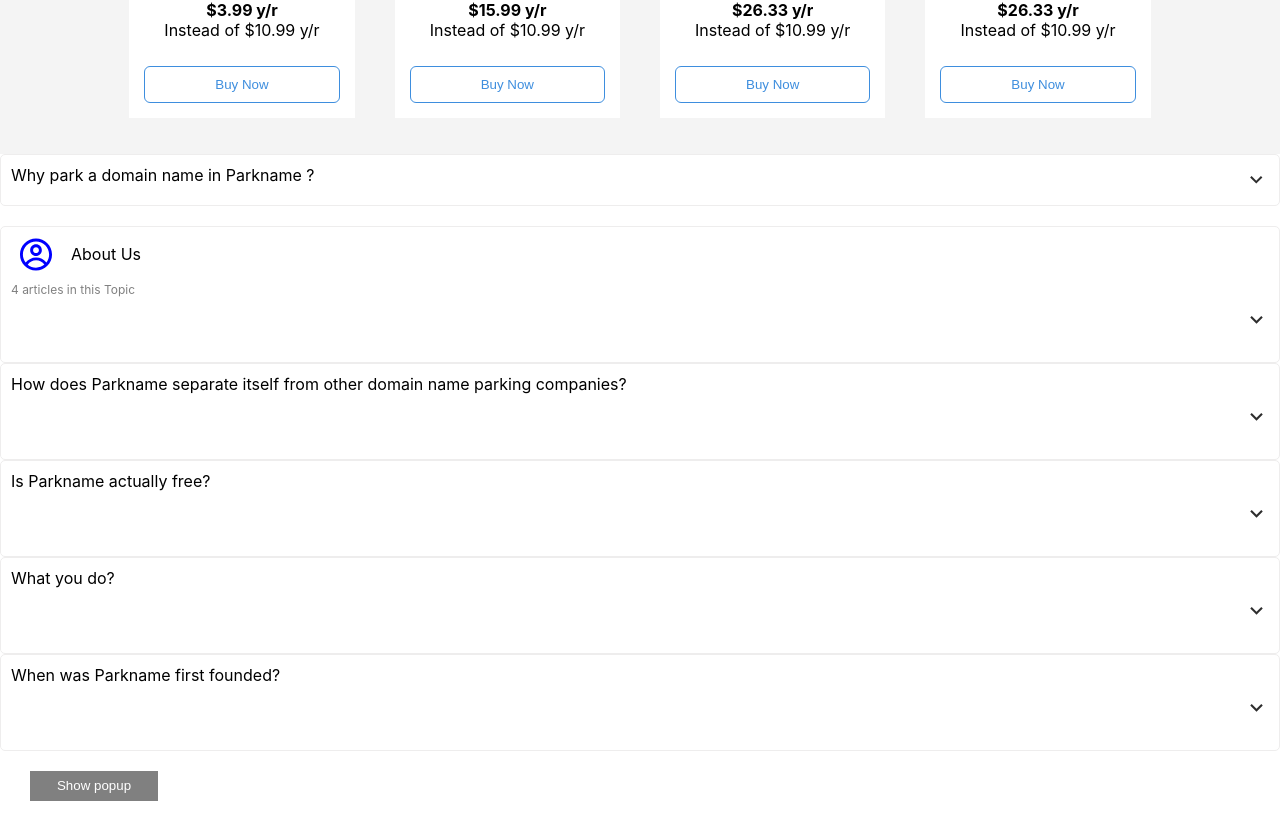
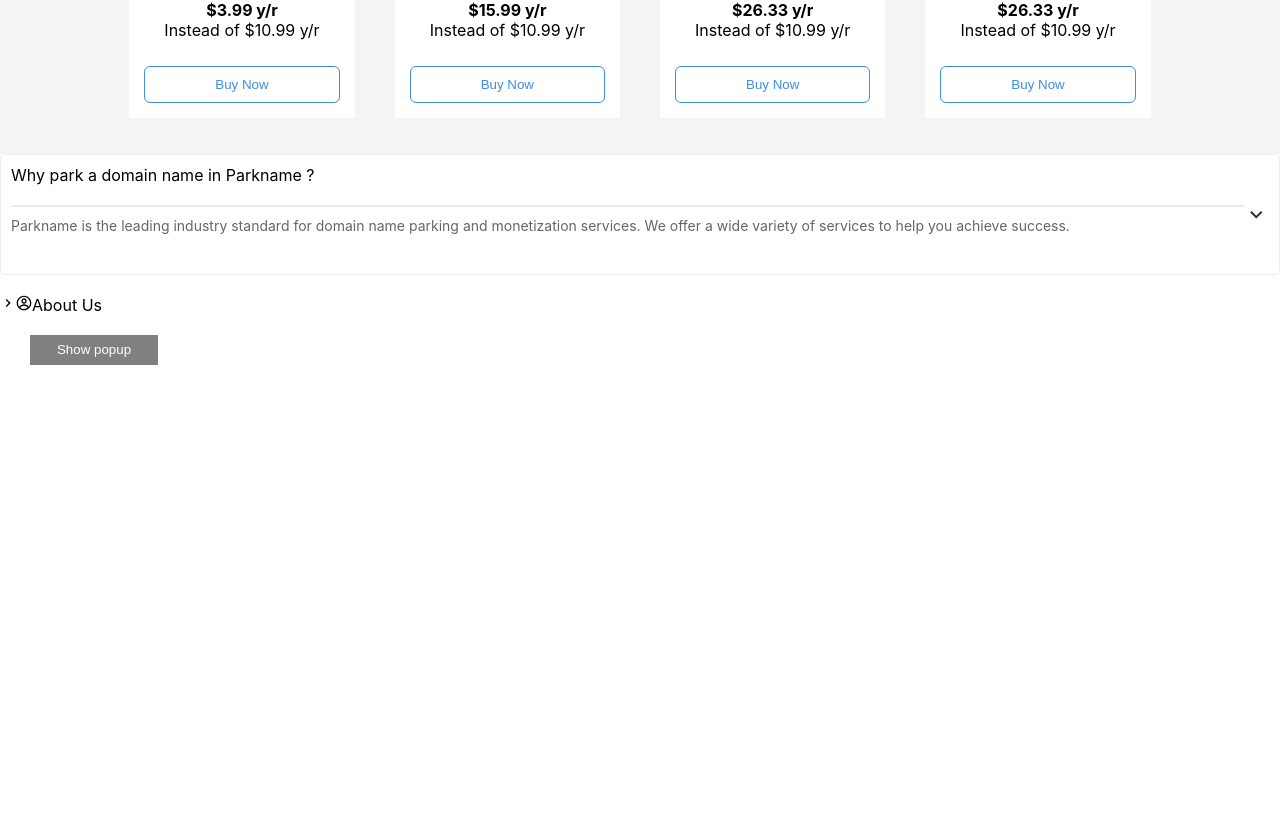
Before and after one commit to FestaMazreku/react-js, a React (Create React App) app: page / in a window 1280 px wide. Shown: the part 1928-2749 px from the top of the page. After the commit the page ends 2313 px from the top, so only its background shows below. Built offline with nearby package versions, Linux system fonts and the light colour scheme.

Commit message:
Finishing the tasks

```diff
--- a/src/components/AboutUs.js
+++ b/src/components/AboutUs.js
@@ -1,78 +1,102 @@
 import React, { useState } from "react";
-import { MdKeyboardArrowDown } from "react-icons/md";
+import { MdKeyboardArrowDown, MdKeyboardArrowRight } from "react-icons/md";
 import { CgProfile } from "react-icons/cg";
 import "../stylesheets/AboutUs.css";
 
 const AboutUs = () => {
-  const initialRows = [
+  const [articles, setArticles] = useState([
     {
+      id: 1,
       title: "About Us",
-      additionalText: "4 articles in this Topic",
+      isOpen: false,
+      articles: [
+        {
+          id: 1,
+          text: "How does Parkname separate itself from other domain name parking companies?",
+          isOpen: false,
         },
-    {
-      title:
-        "How does Parkname separate itself from other domain name parking companies?",
-      text: "Your domains are a valuable online property. As in any investment, you want the most efficient, easy way to make sure your property is going to be profitable. Do you own more than 1,000 domains? As a professional domainer, you will find everything you need through Parkname to generate maximum profits from your domain portfolio.",
+        { id: 2, text: "Is Parkname actually free?", isOpen: false },
+        { id: 3, text: "What you do?", isOpen: false },
+        { id: 4, text: "When was Parkname first founded?", isOpen: false },
+      ],
     },
-    {
-      title: "Is Parkname actually free?",
-      text: ".",
-    },
-    {
-      title: "What you do?",
-      text: ".",
-    },
-    {
-      title: "When was Parkname first founded?",
-      text: ".",
-    },
-  ];
+  ]);
 
-  const [rows, setRows] = useState(initialRows);
+  const toggleTopic = (topicId) => {
+    setArticles((prevTopics) =>
+      prevTopics.map((topic) =>
+        topic.id === topicId ? { ...topic, isOpen: !topic.isOpen } : topic
+      )
+    );
+  };
 
-  const handleRowClick = (index) => {
-    setRows((prevRows) =>
-      prevRows.map((row, i) =>
-        i === index ? { ...row, isOpen: !row.isOpen } : row
+  const toggleArticle = (topicId, articleId) => {
+    setArticles((prevTopics) =>
+      prevTopics.map((topic) =>
+        topic.id === topicId
+          ? {
+              ...topic,
+              articles: topic.articles.map((article) =>
+                article.id === articleId
+                  ? { ...article, isOpen: !article.isOpen }
+                  : article
+              ),
+            }
+          : topic
       )
     );
   };
 
   return (
-    <div>
-      {rows.map((row, index) => (
+    <div className="about-us-container">
+      {articles.map((topic) => (
+        <div key={topic.id} className="topic-container">
           <div
-          key={index}
-          className={`toggle-container ${row.isOpen ? "open" : ""}`}
-          onClick={() => handleRowClick(index)}
+            className="title-container"
+            onClick={() => toggleTopic(topic.id)}
           >
-          <div className="text-container">
-            <div className="title-container">
-              {row.title === "About Us" && <CgProfile className="icon" />}
-              <p>{row.title}</p>
+            <span className="toggle-icon">
+              {topic.isOpen ? (
+                <MdKeyboardArrowDown />
+              ) : (
+                <MdKeyboardArrowRight />
+              )}
+            </span>
+            <span className="profile-icon">
+              <CgProfile />
+            </span>
+            <span className="topic-title">{topic.title}</span>
           </div>
-            {row.title === "About Us" && (
-              <div className="additional-text">
-                <p className="smaller-grey-text">{row.additionalText}</p>
-              </div>
+          {topic.isOpen && (
+            <div className="article-container">
+              {topic.articles.map((article) => (
+                <div
+                  key={article.id}
+                  className="article-item"
+                  onClick={() => toggleArticle(topic.id, article.id)}
+                >
+                  <span className="toggle-icon">
+                    {article.isOpen ? (
+                      <MdKeyboardArrowDown />
+                    ) : (
+                      <MdKeyboardArrowRight />
                     )}
-            <div className="right-arrow-container">
-              <MdKeyboardArrowDown className="arrow-icon" />
-            </div>
-            {row.isOpen ? (
-              <div className={`second-text ${row.isOpen ? "show" : ""}`}>
-                <hr />
-                <div className="text-content">
-                  <p className="smaller-text">{row.text}</p>
-                  <br />
-                </div>
-              </div>
-            ) : (
-              <div>
-                <br />
+                  </span>
+                  <span className="article-text">{article.text}</span>
+                  {article.isOpen && (
+                    <div className="article-content">
+                      Your domains are a valuable online property. As in any
+                      investment, you want the most efficient, easy way to make
+                      sure your property is going to be profitable. Do you own
+                      more than 1,000 domains? As a professional domainer, you
+                      will find everything you need through Parkname to generate
+                      maximum profits from your domain portfolio
                     </div>
                   )}
                 </div>
+              ))}
+            </div>
+          )}
         </div>
       ))}
     </div>
--- a/src/stylesheets/AboutUs.css
+++ b/src/stylesheets/AboutUs.css
@@ -53,14 +53,15 @@
 }
 
 .second-text {
-    max-height: 0;
+    max-height: 1000px;
     overflow: hidden;
     transition: max-height 0.3s ease-in-out;
-}
+  }
 
-.second-text.show {
-    max-height: 100px;
-}
+  .second-text.show {
+    max-height: 1000px;
+  }
+
 
 .second-text hr {
     width: 100%;
```
Lines whose indentation alone changed are shown as unchanged.
